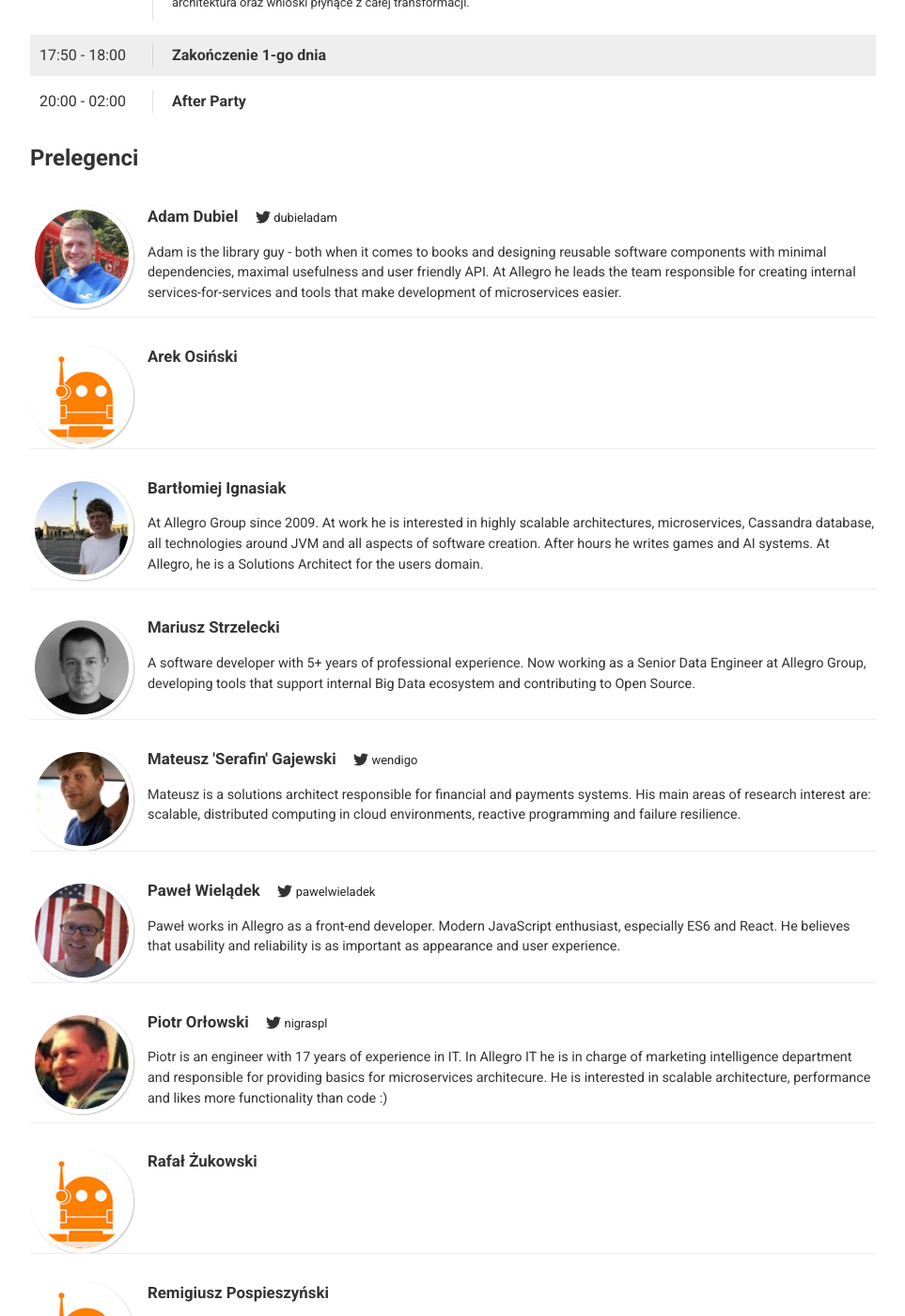
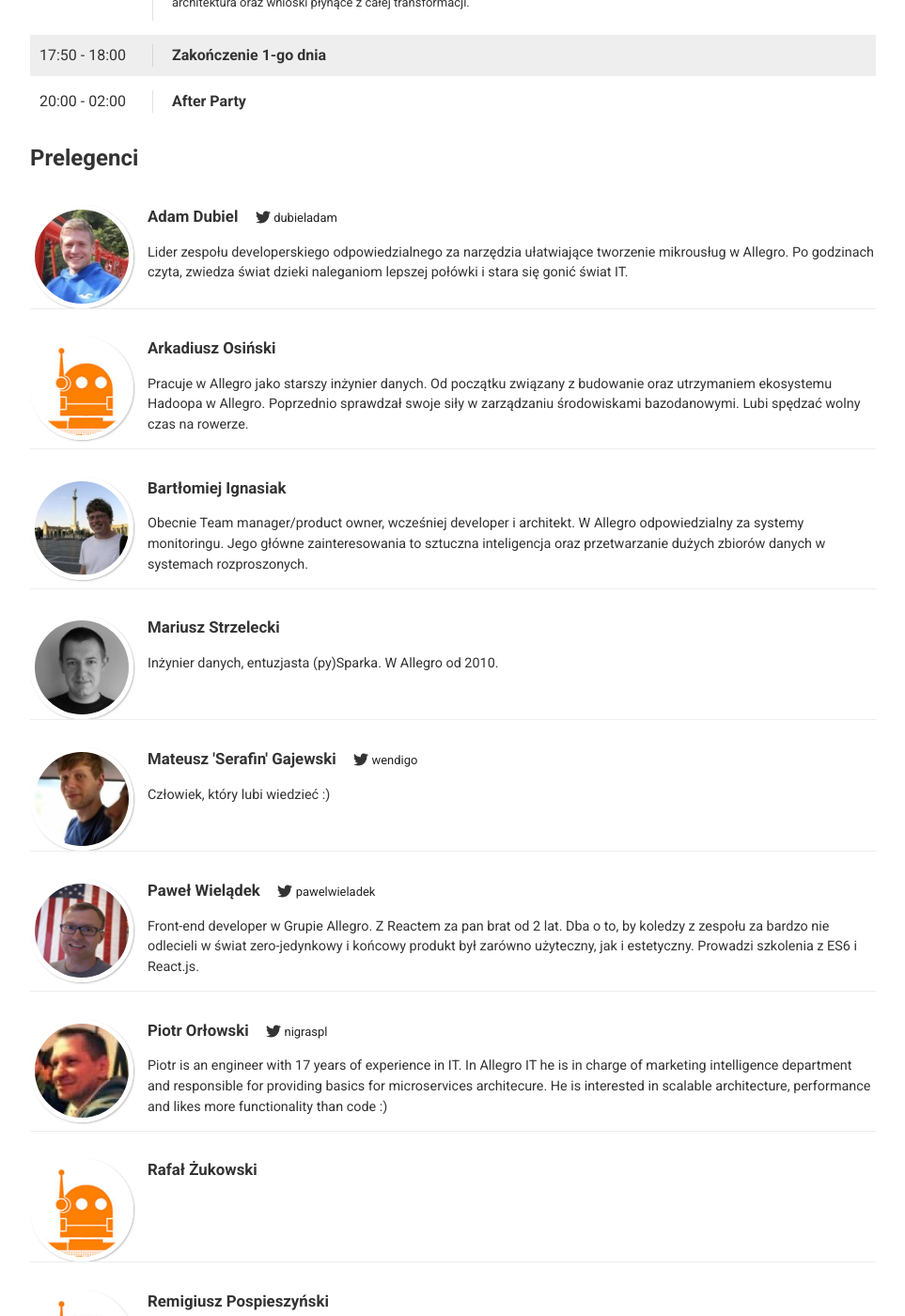
Before and after one commit to allegro/meeting, a Jekyll site: the page built from index.html, in a window 1280 px wide and 1400 px high, scrolled down 4155 px. Shown: the whole window at 94% size, without its empty margins (158-1121 px from the left). Built offline with Jekyll 4.4.1, drawn with Linux system fonts in a browser that asks for light colours; Markdown is read by kramdown in place of the engine named in the settings; comment, search, counter and statistics services are not loaded; some of the changed text lies outside the part shown.

Commit message:
speakers bio update

```diff
--- a/_data/atm-schedule.yml
+++ b/_data/atm-schedule.yml
@@ -63,7 +63,7 @@ item08:
 
 item09:
     title: Gdzie z tym avro?
-    name: Arek Osiński, Robert Mroczkowski
+    name: Arkadiusz Osiński, Robert Mroczkowski
     date: '2016-09-07'
     timeStart: '14:10'
     timeEnd: '14:50'
--- a/_data/atm-speakers.yml
+++ b/_data/atm-speakers.yml
@@ -1,25 +1,25 @@
 adam.dubiel:
     name: Adam Dubiel
-    bio: 'Adam is the library guy - both when it comes to books and designing reusable software components with minimal dependencies, maximal usefulness and user friendly API. At Allegro he leads the team responsible for creating internal services-for-services and tools that make development of microservices easier.'
+    bio: 'Lider zespołu developerskiego odpowiedzialnego za narzędzia ułatwiające tworzenie mikrousług w Allegro. Po godzinach czyta, zwiedza świat dzieki naleganiom lepszej połówki i stara się gonić świat IT.'
     twitter: dubieladam
 
 mateusz.gajewski:
     name: Mateusz 'Serafin' Gajewski
-    bio: 'Mateusz is a solutions architect responsible for financial and payments systems. His main areas of research interest are: scalable, distributed computing in cloud environments, reactive programming and failure resilience.'
+    bio: 'Człowiek, który lubi wiedzieć :)'
     twitter: wendigo
 
 tomasz.jackowiak:
     name: Tomasz Jackowiak
-    bio: '"Been there, done that", former PHP programmer, scrum master, product owner, technical owner of marketplace platform, technical leader. Software engineer working on a search engine at Allegro. After working hours - boardsports lover, Knobel Klack pro player, traveler.'
+    bio: 'Jestem kef. Lubię dzielić się z innymi tym co mnie fascynuje. Czasem będzie to sposób na skrócenie wyrażenia regularnego o kilka znaków, a czasem szybki sposób na zrobienie salta. Lubię też naleśniki.'
     twitter: kevorin
 
 mariusz.strzelecki:
     name: Mariusz Strzelecki
-    bio: 'A software developer with 5+ years of professional experience. Now working as a Senior Data Engineer at Allegro Group, developing tools that support internal Big Data ecosystem and contributing to Open Source.'
+    bio: 'Inżynier danych, entuzjasta (py)Sparka. W Allegro od 2010.'
 
 robert.mroczkowski:
     name: Robert Mroczkowski
-    bio: 'A 2006 Master’s graduate in Computer Science at Nicolaus Copernicus University. In the years 2006-2011 he was a PhD student in Computer Science. His research field was Computer Science applied in Bioinformatcs. He gained experience in Hadoop World building and maintaining a cluster for Allegro. Every day he works with modern high-performance and high-availability technologies, centrally managed in cloud environment. In 2015 he became a Senior Data Engineer.'
+    bio: 'Ostatnie 4 lata spędził w zespole infrastruktury w Grupie Allegro. Przez większość czasu zdobywał doświadczenie z technologiami z obszaru BigData budując i utrzymując ekosystem Hadoopa. Aktualnie pomaga przy pracach nad data governance w Allegro. W przyszłości wicemistrz Torunia w hokej.'
 
 piotr.orlowski:
     name: Piotr Orłowski
@@ -28,11 +28,11 @@ piotr.orlowski:
 
 bartlomiej.ignasiak:
     name: Bartłomiej Ignasiak
-    bio: 'At Allegro Group since 2009. At work he is interested in highly scalable architectures, microservices, Cassandra database, all technologies around JVM and all aspects of software creation. After hours he writes games and AI systems. At Allegro, he is a Solutions Architect for the users domain.'
+    bio: 'Obecnie Team manager/product owner, wcześniej developer i architekt. W Allegro odpowiedzialny za systemy monitoringu. Jego główne zainteresowania to sztuczna inteligencja oraz przetwarzanie dużych zbiorów danych w systemach rozproszonych.'
 
 pawel.wieladek:
     name: Paweł Wielądek
-    bio: 'Paweł works in Allegro as a front-end developer. Modern JavaScript enthusiast, especially ES6 and React. He believes that usability and reliability is as important as appearance and user experience.'
+    bio: 'Front-end developer w Grupie Allegro. Z Reactem za pan brat od 2 lat. Dba o to, by koledzy z zespołu za bardzo nie odlecieli w świat zero-jedynkowy i końcowy produkt był zarówno użyteczny, jak i estetyczny. Prowadzi szkolenia z ES6 i React.js.'
     twitter: pawelwieladek
 
 rafal.zukowski:
@@ -41,8 +41,8 @@ rafal.zukowski:
 
 remigiusz.pospieszynski:
     name: Remigiusz Pospieszyński
-    bio: ''
+    bio: 'Młodszy Inżynier Systemów Monitoringu, w Grupie Allegro od 1.5 roku. Obecnie zajmuje się automatyzacją procesów w teamie DevOpsowym zespołu NOC.'
 
-arek.osinski:
-    name: Arek Osiński
-    bio: ''
+arkadiusz.osinski:
+    name: Arkadiusz Osiński
+    bio: 'Pracuje w Allegro jako starszy inżynier danych. Od początku związany z budowanie oraz utrzymaniem ekosystemu Hadoopa w Allegro. Poprzednio sprawdzał swoje siły w zarządzaniu środowiskami bazodanowymi. Lubi spędzać wolny czas na rowerze.'
```
Also changed, not shown: img/authors/arkadiusz.osinski.jpg (renamed from img/authors/arek.osinski.jpg).
